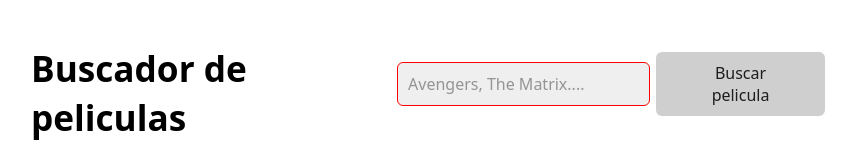
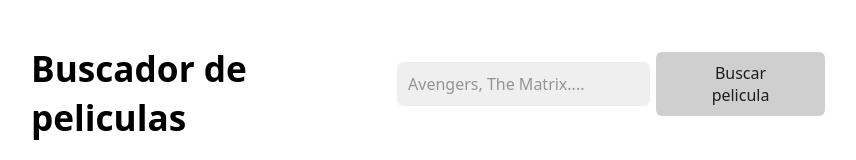
Before and after one commit to ignacio11aliste/react-buscador-peliculas, a React (Vite) app: page / in a window 1280 px wide. Shown: the top 160 px of the page, without its empty margins (209-1065 px from the left). Built offline with nearby package versions, Linux system fonts and the light colour scheme.

Commit message:
useRef  para detectar el inpunt por primera ves

```diff
--- a/src/App.jsx
+++ b/src/App.jsx
@@ -1,14 +1,19 @@
 import './App.css'
 import { useMovies } from './hooks/useMovies'
 import { Movies } from './components/Movies'
-import { useState, useEffect } from 'react'
+import { useState, useEffect, useRef } from 'react'
 
 function useSearch() {
   const [search, updateSearch] = useState('')
   const [query, setQuery] = useState('')
   const [error, setError] = useState(null)
+  const isFirstInput = useRef(true)
 
   useEffect(() => {
+    if (isFirstInput.current) {
+      isFirstInput.current = search === ''
+      return
+    }
     if (query === '') {
       setError('No se puede buscar una pelicula vacia ')
       return
```
